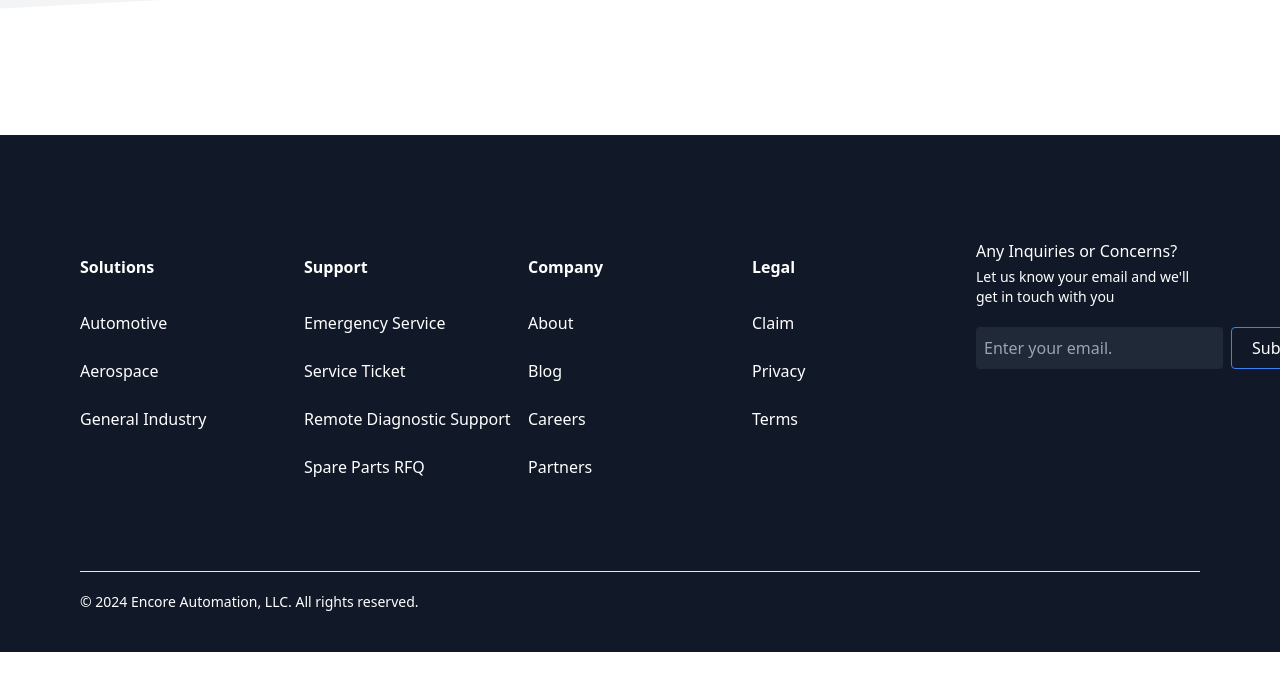
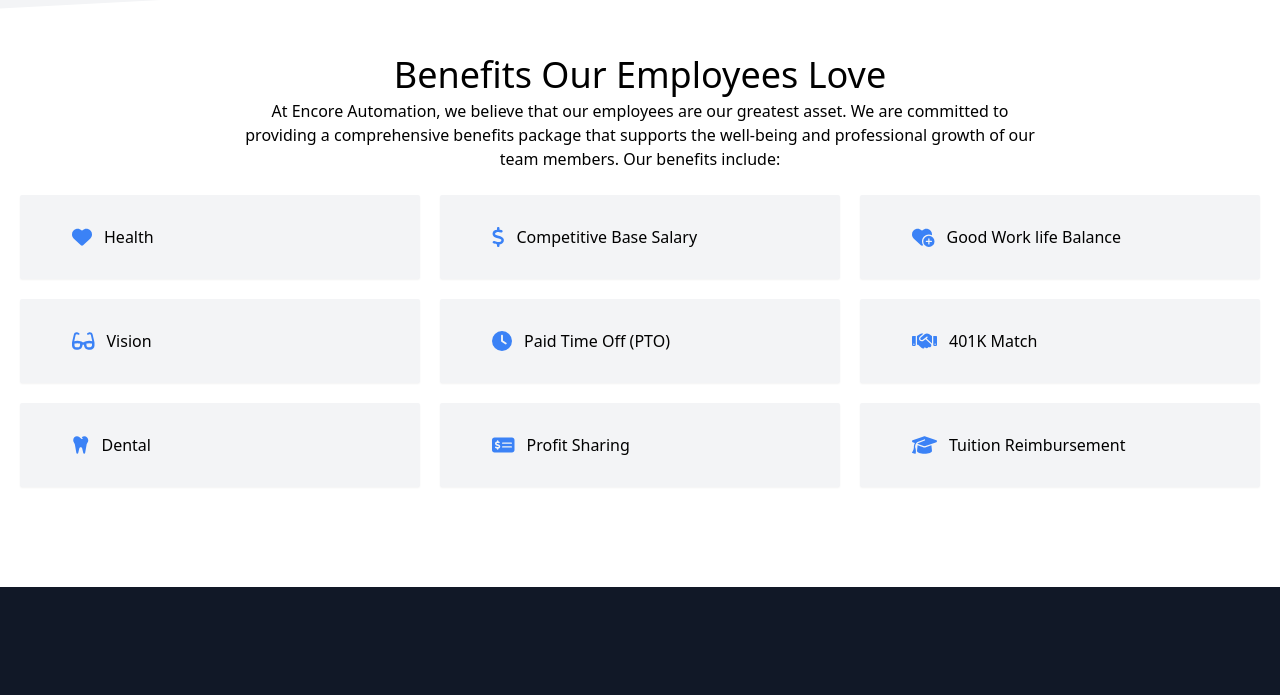
Before and after one commit to alexeymartinez-encore/encore-automation-web-page, a React (Vite) app: page /careers in a window 1280 px wide. Shown: the part 1631-2326 px from the top of the page. Before the commit the page ends 2283 px from the top, so only its background shows below. Built offline with nearby package versions, Linux system fonts and the light colour scheme.

Commit message:
Careers Section Benefits Section

```diff
--- /dev/null
+++ b/src/components/Careers/BenefitCard.jsx
@@ -0,0 +1,9 @@
+import { FontAwesomeIcon } from "@fortawesome/react-fontawesome";
+export default function BenefitCard({ icon, text }) {
+  return (
+    <div className="flex justify-start items-center w-[25rem] bg-gray-100 rounded-sm py-5 px-10 shadow-sm">
+      <FontAwesomeIcon className="text-blue-500 h-5 p-3" icon={icon} />
+      <p className="text-center">{text}</p>
+    </div>
+  );
+}
--- a/src/components/Careers/CareersBenefits.jsx
+++ b/src/components/Careers/CareersBenefits.jsx
@@ -1,7 +1,52 @@
+import BenefitCard from "./BenefitCard";
+import {
+  faClock,
+  faDollarSign,
+  faGlasses,
+  faGraduationCap,
+  faHandshake,
+  faHeart,
+  faHeartCirclePlus,
+  faMoneyCheckDollar,
+  faTooth,
+} from "@fortawesome/free-solid-svg-icons";
+
 export default function CareerBenefits() {
   return (
-    <div className="h-[10rem]">
-      <h1></h1>
+    <div className="flex flex-col justify-center items-center m-20">
+      <h1 className="text-4xl">Benefits Our Employees Love</h1>
+      <p className="text-center py-1 px-40 font-thin">
+        At Encore Automation, we believe that our employees are our greatest
+        asset. We are committed to providing a comprehensive benefits package
+        that supports the well-being and professional growth of our team
+        members. Our benefits include:
+      </p>
+      <div className="flex gap-5 my-5">
+        <div className="flex flex-col gap-5 ">
+          <BenefitCard icon={faHeart} text="Health" />
+          <BenefitCard icon={faGlasses} text="Vision" />
+          <BenefitCard icon={faTooth} text="Dental" />
+        </div>
+        <div className="flex flex-col gap-5 ">
+          <BenefitCard icon={faDollarSign} text="Competitive Base Salary" />
+          <BenefitCard icon={faClock} text="Paid Time Off (PTO)" />
+          <BenefitCard icon={faMoneyCheckDollar} text="Profit Sharing" />
+        </div>{" "}
+        <div className="flex flex-col gap-5 ">
+          <BenefitCard icon={faHeartCirclePlus} text="Good Work life Balance" />
+          <BenefitCard icon={faHandshake} text="401K Match" />
+          <BenefitCard icon={faGraduationCap} text="Tuition Reimbursement" />
+        </div>
+        {/* <p>Competitive Base Salary</p>
+        <p>
+          Full Benefits: Health, Vision, and Dental Insurance, short term and
+          long term disability insurance.
+        </p>
+        <p>401k Match</p>
+        <p>Good Work life Balance</p>
+        <p>Paid Time Off (PTO)</p>
+        <p>Profit Sharing</p> */}
+      </div>
     </div>
   );
 }
--- a/src/components/Careers/CareersCta.jsx
+++ b/src/components/Careers/CareersCta.jsx
@@ -22,7 +22,7 @@
         excellence and innovation.
       </p>
       <Link className="my-3 bg-blue-500 text-white text-lg py-3 px-20 rounded-sm hover:bg-blue-400 transform duration-300">
-        Career Opportuinities
+        Career Opportunities
       </Link>
     </div>
   );
```
